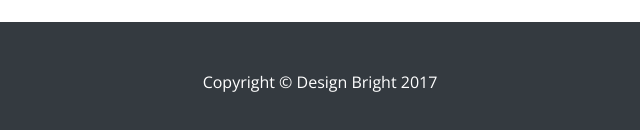
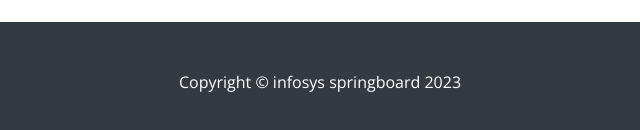
Before and after one commit to santoshitgithub/jal.github.io, a website: page index.html in a window 1280 px wide. Shown: the part 2533-2663 px from the top of the page, 320-960 px from the left. Drawn offline with nearby package versions, Linux system fonts and the light colour scheme.

Commit message:
Update index.html

```diff
--- a/index.html
+++ b/index.html
@@ -157,7 +157,7 @@
     <!-- Footer -->
     <footer class="py-5 bg-dark">
       <div class="container">
-        <p class="m-0 text-center text-white">Copyright &copy; Design Bright 2017</p>
+        <p class="m-0 text-center text-white">Copyright &copy; infosys springboard 2023</p>
       </div>
       <!-- /.container -->
     </footer>
```
